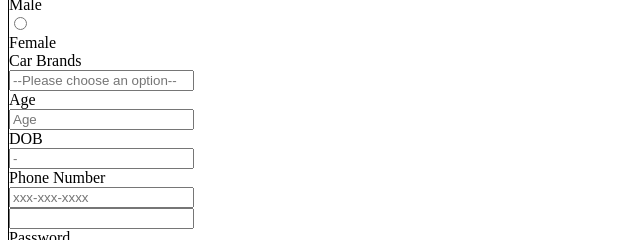
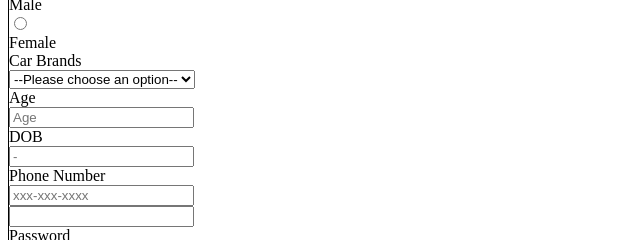
Before and after one commit to acciojob/signup-form-car-shahrukhnabeel, a website: page main.html in a window 1280 px wide. Shown: the part 129-369 px from the top of the page, 0-640 px from the left. Drawn offline with Linux system fonts and the light colour scheme.

Commit message:
created a submission

```diff
--- a/main.html
+++ b/main.html
@@ -18,9 +18,14 @@
         <input type="Radio" id="gender_f"  required name="gender">
         <label for="gender">Female</label>
         <label for="cars">Car Brands</label>
-        <input type="Select" id="cars" placeholder="--Please choose an option--" required name="cars">
+        <select>
+			<option>--Please choose an option-- </option>
+			<option>BMW</option>
+			<option>AUDI</option>
+			<option>ALTO </option>
+		</select>
         <label for="age">Age</label>
-        <input type="text" id="age" placeholder="Age" required name="age" name="age">
+        <input type="text" id="age" placeholder="Age" required name="age" >
         <label for="dob">DOB</label>
         <input type="Number" id="dob" placeholder="-" required name="dob">
         <label for="tel">Phone Number</label>
```
